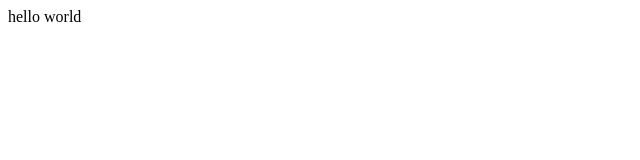
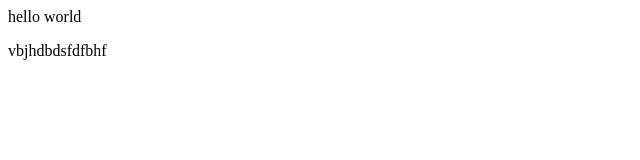
Before and after one commit to Rayivenkateswarlu/hello-world, a plain HTML site: page web technology/index.html in a window 1280 px wide. Shown: the whole page, without its empty margins (0-640 px from the left). Drawn offline with Linux system fonts and the light colour scheme.

Commit message:
Update index.html

```diff
--- a/web technology/index.html
+++ b/web technology/index.html
@@ -8,5 +8,6 @@
 </head>
 <body>
     hello world
+    <p>vbjhdbdsfdfbhf</p>
 </body>
 </html>
```
